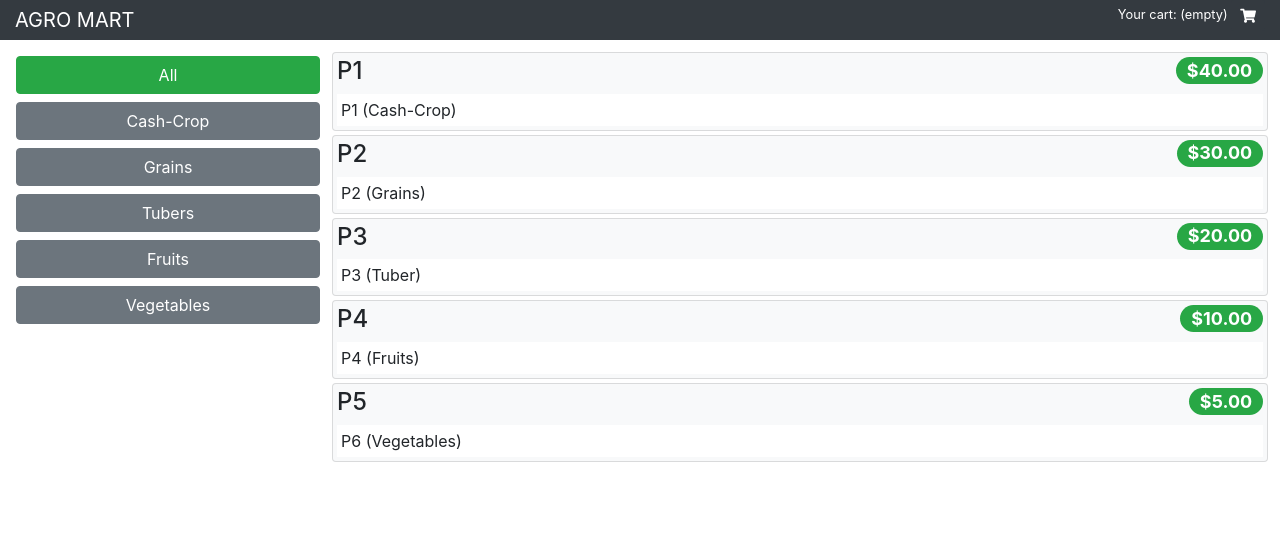
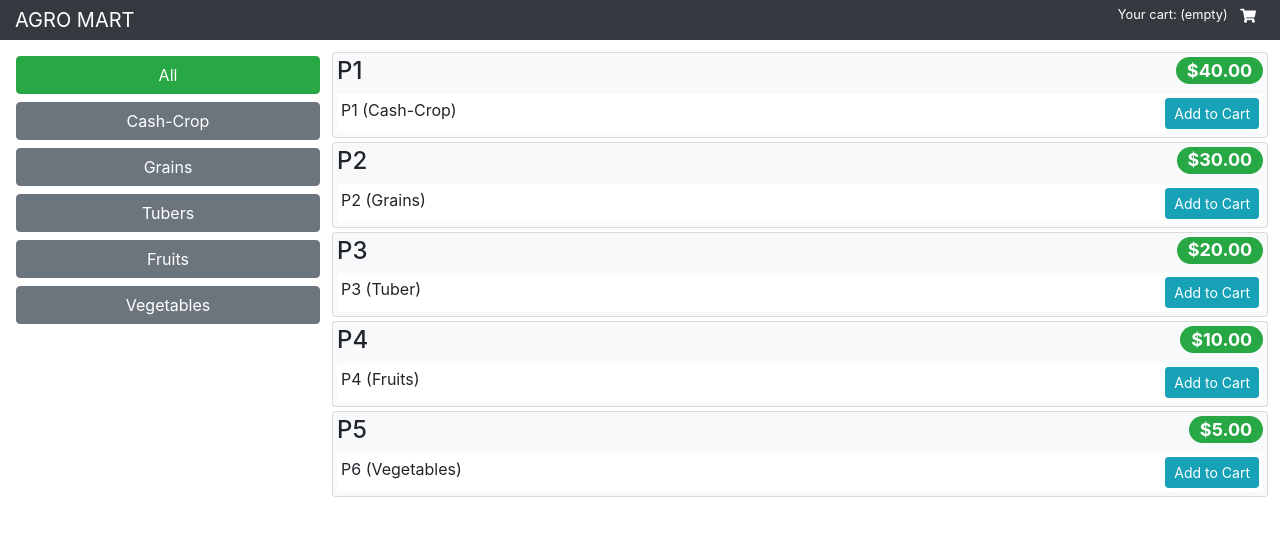
Before and after one commit to dejimania/agromart, a React (Create React App) app: page /shop/products in a window 1280 px wide. Shown: the top 536 px of the page. Built offline with nearby package versions, Linux system fonts and the light colour scheme.

Commit message:
feat(button): Add button to add product to cart

```diff
--- a/src/data/CartReducer.js
+++ b/src/data/CartReducer.js
@@ -15,12 +15,12 @@ export const CartReducer = (storeData, action) => {
       }
 
       newStore.cartItems += q;
-      newStore.cartPrice = p.price * q;
+      newStore.cartPrice += p.price * q;
       return newStore;
 
     case ActionTypes.CART_UPDATE:
       newStore.cart = newStore.cart.map((item) => {
-        if(item.product.id === action.payload.id) {
+        if(item.product.id === action.payload.product.id) {
           const diff = action.payload.quantity - item.quantity;
           newStore.cartItems += diff;
           newStore.cartPrice += (item.product.price * diff);
--- a/src/data/CommonReducer.js
+++ b/src/data/CommonReducer.js
@@ -1,7 +1,7 @@
 export const CommonReducer = (...reducers) => (storeData, action) => {
   for (let i = 0; i < reducers.length; i++) {
     let newStore = reducers[i](storeData, action);
-    if(newStore !==storeData) {
+    if(newStore !== storeData) {
       return newStore;
     }
   }
--- a/src/shop/CartSummary.js
+++ b/src/shop/CartSummary.js
@@ -7,7 +7,7 @@ export class CartSummary extends Component {
     if(this.props.cartItems > 0) {
       return (
         <span>
-          {this.props.cartItems} item(s)
+          {this.props.cartItems} item(s),
           ${this.props.cartPrice.toFixed(2)}
         </span>
       )
@@ -16,9 +16,9 @@ export class CartSummary extends Component {
     }
   }
 
-  getLinkClass = () => {
+  getLinkClasses = () => {
     return `btn btn-sm bg-dark text-white
-      ${this.props.cartItems === 0 ? "disabled" : ""}`
+      ${this.props.cartItems === 0 ? "disabled" : ""}`;
   }
 
   render() {
@@ -26,7 +26,7 @@ export class CartSummary extends Component {
       <div className="float-right">
         <small>
           {this.getSummary()}
-          <Link className={ this.getLinkClass() } to="/shop/cart">
+          <Link className={ this.getLinkClasses() } to="/shop/cart">
             <i className="fa fa-shopping-cart"></i>
           </Link>
         </small>
--- a/src/shop/ProductList.js
+++ b/src/shop/ProductList.js
@@ -15,6 +15,11 @@ export class ProductList extends Component {
         </h4>
         <div className="card-text bg-white p-1">
           { p.description }
+          <button className="btn btn-sm btn-info float-right"
+            onClick={ () => this.props.addToCart(p) }
+          >
+            Add to Cart
+          </button>
         </div>
       </div>)
     })
--- a/src/shop/Shop.js
+++ b/src/shop/Shop.js
@@ -19,7 +19,9 @@ export class Shop extends Component {
             <CategoryNavigation baseUrl="/shop/products" categories={ this.props.categories} />
           </div>
           <div className="col-9 p-2">
-            <ProductList products={ this.props.products } />
+            <ProductList products={ this.props.products }
+              addToCart= { this.props.addToCart }
+            />
           </div>
         </div>
       </div>
```
